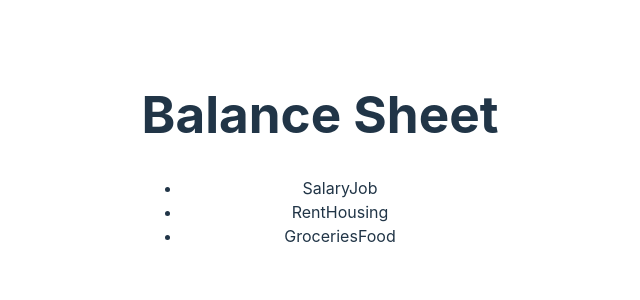
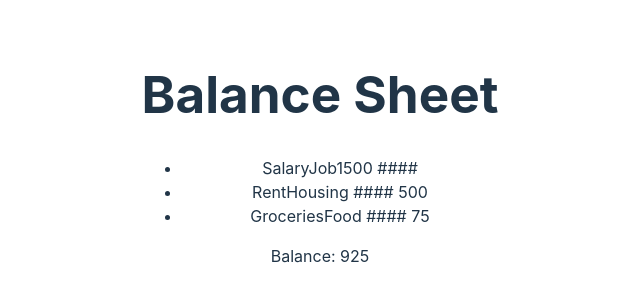
Before and after one commit to vincentpchevalier/balance-sheet-app, a React (Vite) app: page / in a window 1280 px wide. Shown: the part 242-542 px from the top of the page, without its empty margins (320-960 px from the left). Built offline with nearby package versions, Linux system fonts and the light colour scheme.

Commit message:
calculate total balance and pass it into the BalanceSheet

```diff
--- a/src/App.jsx
+++ b/src/App.jsx
@@ -22,10 +22,13 @@ const initialEntries = [
 
 function App() {
 	const [entries, setEntries] = useState(initialEntries);
+
+	const totalBalance = entries.reduce((acc, entry) => acc + entry.balance, 0);
+
 	return (
 		<div className="App">
 			<h1>Balance Sheet</h1>
-			<BalanceSheet entries={entries} />
+			<BalanceSheet entries={entries} totalBalance={totalBalance} />
 		</div>
 	);
 }
--- a/src/BalanceRow.jsx
+++ b/src/BalanceRow.jsx
@@ -4,9 +4,11 @@ function BalanceRow({ entry }) {
 		<li>
 			<span className="source">{entry.source}</span>
 			<span className="category">{entry.category}</span>
-			<span className="income">{entry.amount > 0 ? entry.amount : ''}</span>
+			<span className="income">
+				{entry.balance > 0 ? entry.balance : ' #### '}
+			</span>
 			<span className="expense">
-				{entry.amount < 0 ? Math.abs(entry.amount) : ''}
+				{entry.balance < 0 ? Math.abs(entry.balance) : ' #### '}
 			</span>
 		</li>
 	);
--- a/src/BalanceSheet.jsx
+++ b/src/BalanceSheet.jsx
@@ -1,13 +1,16 @@
 /* eslint-disable react/prop-types */
 import BalanceRow from './BalanceRow';
 
-function BalanceSheet({ entries }) {
+function BalanceSheet({ entries, totalBalance }) {
 	return (
-		<ul className="balance-sheet">
-			{entries.map((entry, index) => (
-				<BalanceRow key={`${entry.source}-${index}`} entry={entry} />
-			))}
-		</ul>
+		<div className="balance-sheet">
+			<ul className="balance-rows">
+				{entries.map((entry, index) => (
+					<BalanceRow key={`${entry.source}-${index}`} entry={entry} />
+				))}
+			</ul>
+			<p className="balance">Balance: {totalBalance}</p>
+		</div>
 	);
 }
 
```
